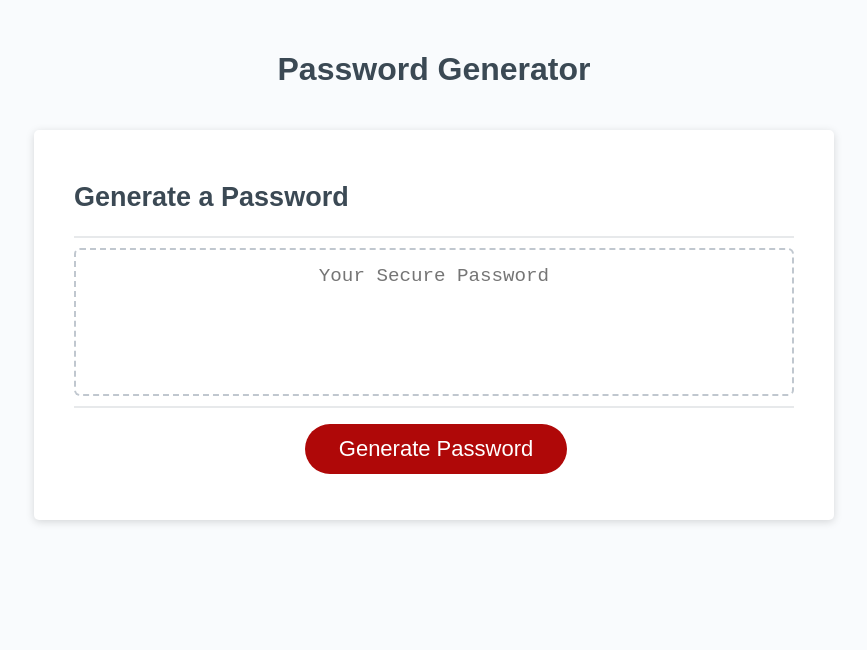
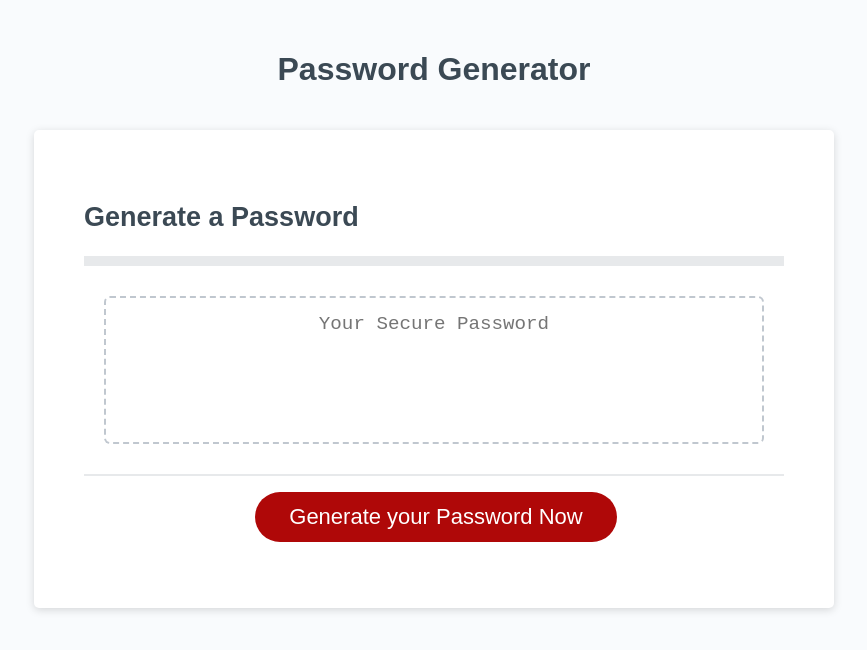
Before and after one commit to AishaSK/Advanced-JS, a plain HTML site: page index.html in a window 1280 px wide. Shown: the whole page, without its empty margins (206-1073 px from the left). Drawn offline with Linux system fonts and the light colour scheme.

Commit message:
was playing around with the original. tried to return back to starter

```diff
--- a/index.html
+++ b/index.html
@@ -26,12 +26,12 @@
           <textarea readonly
             id="password"
             placeholder="Your Secure Password"
-            aria-label="Generated Password"
+            aria-label="Your Generated Password"
           ></textarea>
         </div>
 
         <div class="card-footer">
-          <button id="generate" class="btn">Generate Password</button>
+          <button id="generate" class="btn"> Generate your Password Now </button>
         </div>
       </div>
     </div>
--- a/style.css
+++ b/style.css
@@ -39,19 +39,25 @@ header {
   font-size: 18px;
   margin: 0 auto;
   max-width: 800px;
-  padding: 30px 40px;
+  padding: 50px 50px;
 }
 
 .card-header::after {
+  display: justify;
   content: " ";
   display: block;
   width: 100%;
   background: #e7e9eb;
-  height: 2px;
+  height: 10px;
+
 }
 
 .card-body {
   min-height: 100px;
+  padding: 20px;
+  padding-top: 20px;
+  padding-left: 20px;
+  padding-right: 20px;
 }
 
 .card-footer {
```
